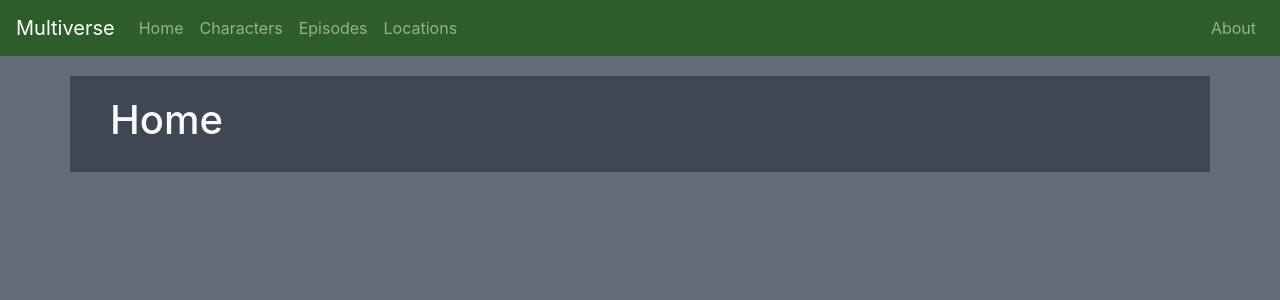
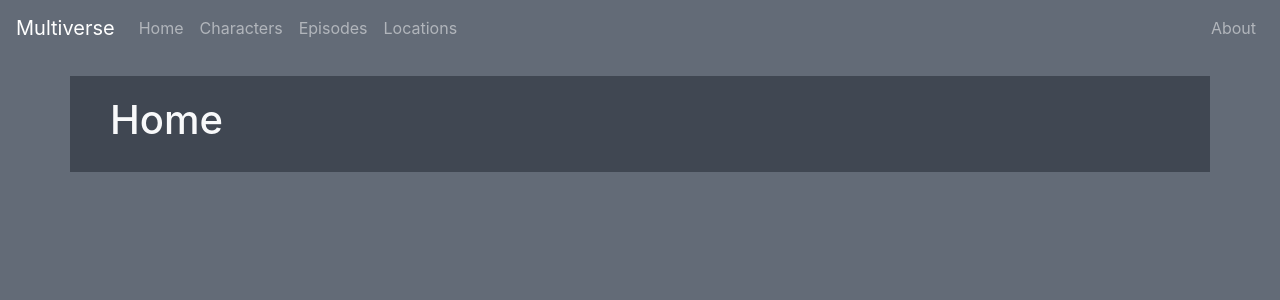
Before and after one commit to brunocsouto/rick-morty-multiverse, a React (Create React App) app: page / in a window 1280 px wide. Shown: the top 300 px of the page. Built offline with nearby package versions, Linux system fonts and the light colour scheme.

Commit message:
Fixing Router relative path

```diff
--- a/src/App.js
+++ b/src/App.js
@@ -1,6 +1,10 @@
 import React from 'react';
+
+import 'bootstrap/dist/css/bootstrap.css';
+import { Navbar, Nav } from 'react-bootstrap';
+
 import {
-  HashRouter as Router,
+  BrowserRouter as Router,
   Switch,
   Route,
   Link
@@ -11,15 +15,31 @@
 import Episodes from './pages/episodes/index';
 import Locations from './pages/locations/index';
 import About from './pages/about/index';
-import Header from './components/Header/index';
+// import Header from './components/Header/index';
 
 function App() {
   return (
     <div className="App">
-        <Header />
-
+      <Router basename="/">
+        {/* <Header /> */}
+        <header>
+            <Navbar collapseOnSelect expand="lg" variant="dark" className="navbar">
+                <Navbar.Brand>Multiverse</Navbar.Brand>
+                <Navbar.Toggle aria-controls="responsive-navbar-nav" />
+                <Navbar.Collapse id="responsive-navbar-nav">
+                    <Nav className="mr-auto">
+                        <Link to="/" className="nav-link">Home</Link>
+                        <Link to="/characters" className="nav-link">Characters</Link>
+                        <Link to="/episodes" className="nav-link">Episodes</Link>
+                        <Link to="/locations" className="nav-link">Locations</Link>
+                    </Nav>
+                    <Nav>
+                        <Link to="/about" className="nav-link">About</Link>
+                    </Nav>
+                </Navbar.Collapse>
+            </Navbar>
+        </header>
         <div  className="container text-light">
-          <Router >
             <Switch>
               <Route path="/characters">
                 <Characters />
@@ -37,8 +57,8 @@
                 <Home />
               </Route>
             </Switch>
-          </Router>
         </div>
+      </Router>
     </div>
   );
 }
--- a/src/components/Header/index.js
+++ b/src/components/Header/index.js
@@ -8,17 +8,17 @@
     return (
         <header>
             <Navbar collapseOnSelect expand="lg" variant="dark" className="navbar">
-                <Navbar.Brand href="./">Multiverse</Navbar.Brand>
+                <Navbar.Brand href="/">Multiverse</Navbar.Brand>
                 <Navbar.Toggle aria-controls="responsive-navbar-nav" />
                 <Navbar.Collapse id="responsive-navbar-nav">
                     <Nav className="mr-auto">
-                        <Nav.Link href="./">Home</Nav.Link>
-                        <Nav.Link href="./characters">Characters</Nav.Link>
-                        <Nav.Link href="./episodes">Episodes</Nav.Link>
-                        <Nav.Link href="./locations">Locations</Nav.Link>
+                        <Nav.Link href="/">Home</Nav.Link>
+                        <Nav.Link href="/characters">Characters</Nav.Link>
+                        <Nav.Link href="/episodes">Episodes</Nav.Link>
+                        <Nav.Link href="/locations">Locations</Nav.Link>
                     </Nav>
                     <Nav>
-                        <Nav.Link href="./about">About</Nav.Link>
+                        <Nav.Link href="/about">About</Nav.Link>
                     </Nav>
                 </Navbar.Collapse>
             </Navbar>
```
